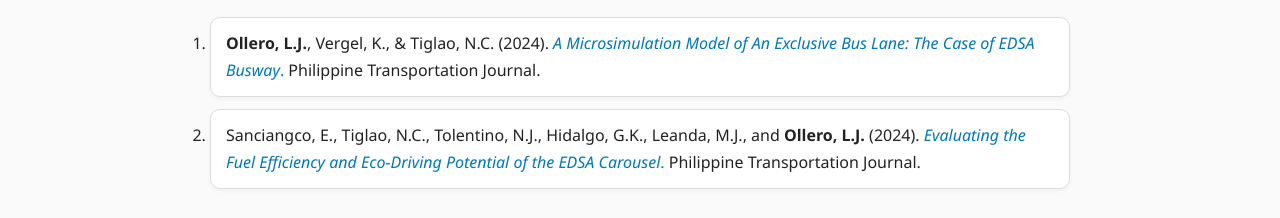
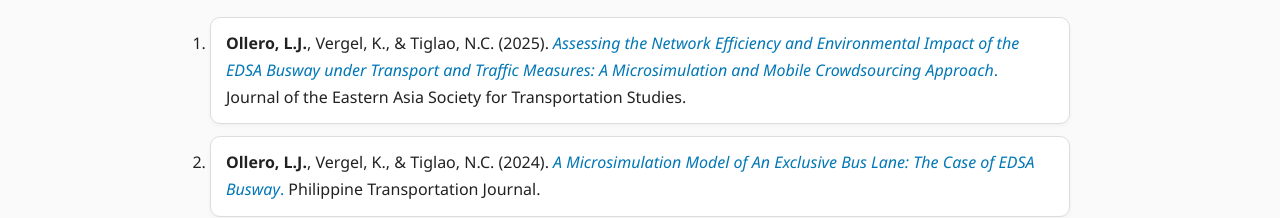
Before and after one commit to lesterjayollero/lesterjayollero.github.io, a plain HTML site: page publications.html in a window 1280 px wide. Shown: the part 321-539 px from the top of the page. Drawn offline with Linux system fonts and the light colour scheme.

Commit message:
Update publications.html

```diff
--- a/publications.html
+++ b/publications.html
@@ -238,8 +238,16 @@
 
   <!-- Publications -->
   <section id="publications">
+
     <h2>Publications</h2>
     <ol>
+       <li><b>Ollero, L.J.</b>, Vergel, K., & Tiglao, N.C. (2025).
+        <a href="https://www.jstage.jst.go.jp/article/easts/16/0/16_PP4232/_article" target="_blank">
+          <i>Assessing the Network Efficiency and Environmental Impact of the EDSA Busway under Transport and Traffic Measures: A Microsimulation and Mobile Crowdsourcing Approach</i>.
+        </a>
+        Journal of the Eastern Asia Society for Transportation Studies.
+      </li>
+
       <li><b>Ollero, L.J.</b>, Vergel, K., & Tiglao, N.C. (2024).
         <a href="https://ncts.upd.edu.ph/tssp/wp-content/uploads/2025/07/TSSP2024-Vol7-No2_01-Ollero-Vergel-and-Tiglao.pdf" target="_blank">
           <i>A Microsimulation Model of An Exclusive Bus Lane: The Case of EDSA Busway</i>.
```
